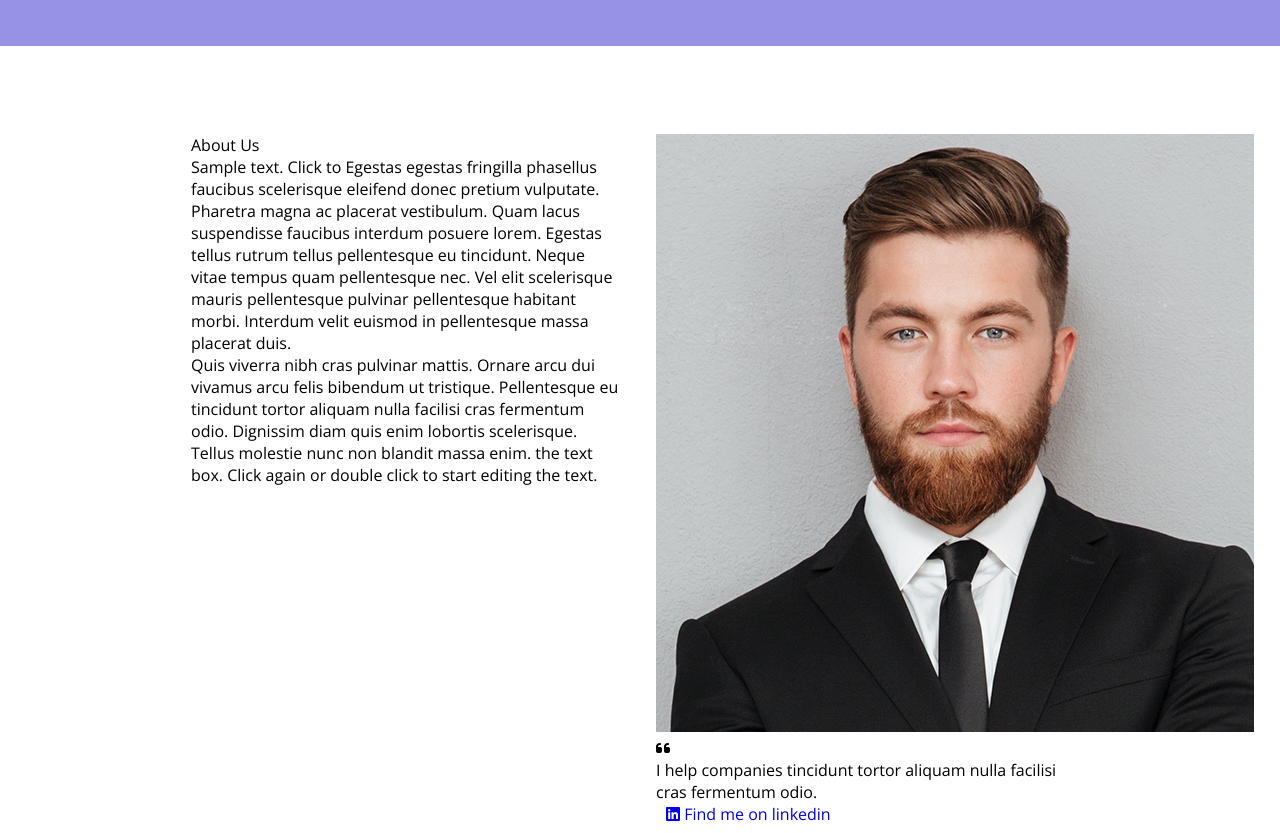
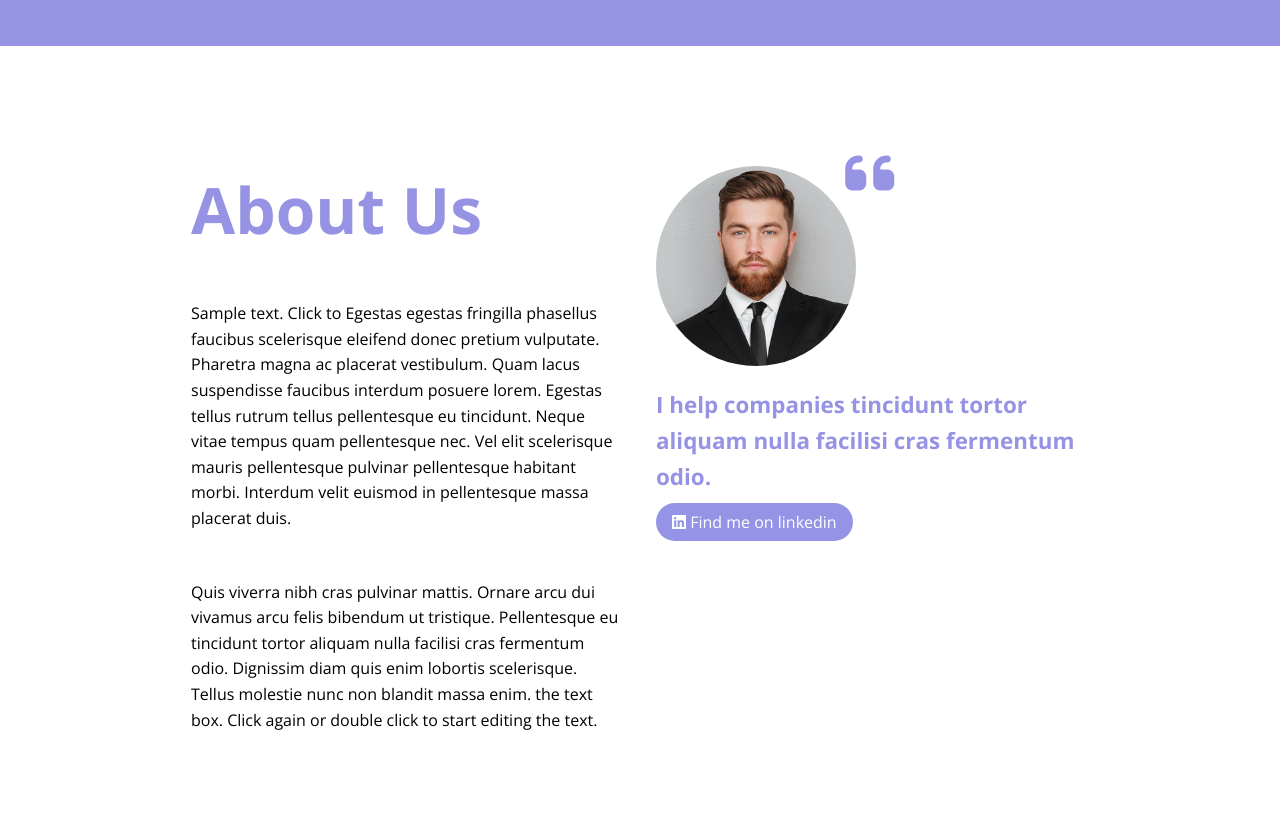
Before and after one commit to RicchiutiLucia/htmlcss-responsive-layout, a plain HTML site: page index.html in a window 1280 px wide. Shown: the part 4040-4873 px from the top of the page. Drawn offline with nearby package versions, Linux system fonts and the light colour scheme.

Commit message:
completamento section about

```diff
--- a/css/style.css
+++ b/css/style.css
@@ -115,6 +115,48 @@ footer p{
 }
 #about{
     padding: 3rem 0;
+}
+.about-title {
+    color: var(--secondary-color);
+    font-weight: bolder;
+    font-size: 4rem;
+    padding: 2rem 0;
+}
+#about p {
+    padding: 1rem 0;
+    line-height: 1.6em;
+    margin-bottom: 1rem;
+}
+#about .about-img img{
+    object-fit: cover;
+    width: 200px;
+    height: 200px;
+    border-radius: 50%;
+    margin-top: 2rem;
+}
+.about-pos {
+    position: absolute;
+    top: 0;
+    right: 45%;
+    color: var(--secondary-color);
+    font-size: 3.5rem;
+}
+.caption {
+    color: var(--secondary-color);
+    font-size: 1.4rem;
+    font-weight: bolder;
+    line-height: 1.6em;
+    padding: 1rem 0;
+}
+#about .btn {
+    background-color: #9593E6;
+    color: white;
+    padding: .5rem 1rem;
+    margin: 1rem 0;
+    border-radius: 20rem;
+}
+.position {
+    position: relative;
 }
 #get-started{
     padding: 3rem 0;
@@ -352,6 +394,13 @@ footer p{
         text-align: left;
         padding: 0 3rem;
     }
+    #about .about-pos {
+        position: absolute;
+        top: 0;
+        right: 15%;
+        color: var(--secondary-color);
+        font-size: 3.5rem;
+    }
 
 }
 
@@ -398,6 +447,13 @@ footer p{
     .planning-img .img-developer{
         width: 60%;
     }
+    #about .about-pos {
+        position: absolute;
+        top: 0;
+        right: 45%;
+        color: var(--secondary-color);
+        font-size: 3.5rem;
+    }
 
 
 
```
